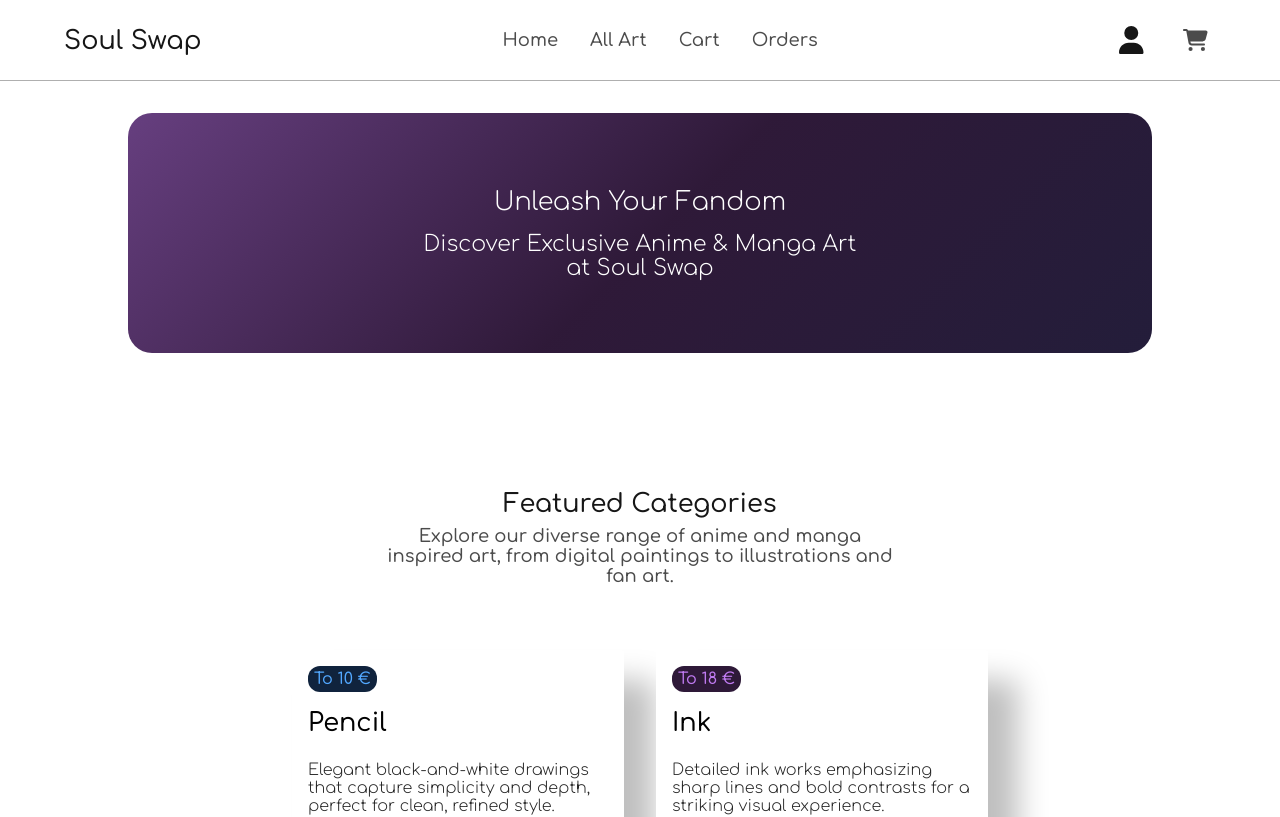
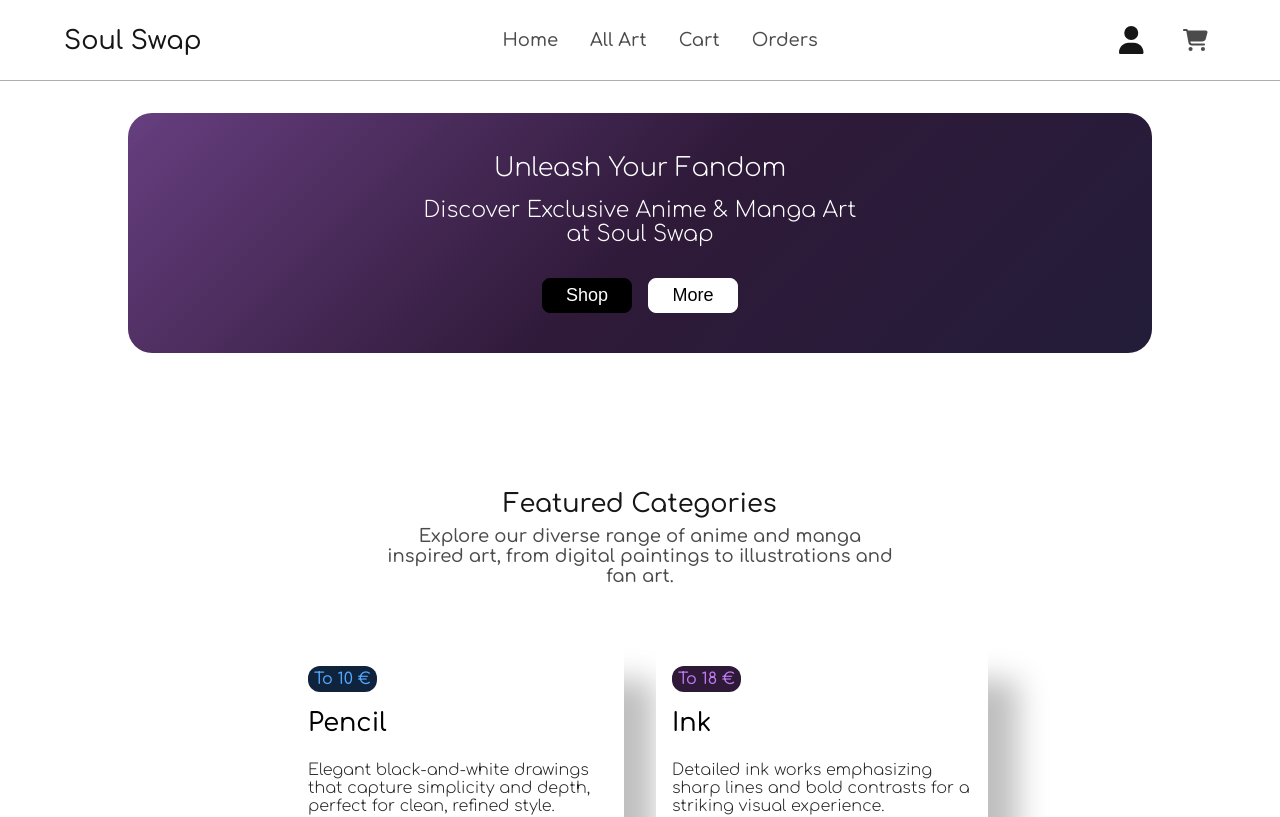
Before and after one commit to Takemyeye/SS-Vue, a Vue app in the folder client/: page / in a window 1280 px wide. Shown: the top 817 px of the page. Built offline with nearby package versions, Linux system fonts and the light colour scheme; no server answers.

Commit message:
Top Bar upgrade
added btn for navigation and for Ui Ux

```diff
--- a/client/src/components/home.vue
+++ b/client/src/components/home.vue
@@ -3,7 +3,7 @@
   <SiteHeader/>
   <main>
     <ContactUs v-if="tokenExists"/>
-    <TopBar/>
+    <TopBar />
     <FeaturedPanel/>
     <EmailPanel/>
     <OurProcess/>
--- a/client/src/components/homeUnit/emailComponent/leftPanel.vue
+++ b/client/src/components/homeUnit/emailComponent/leftPanel.vue
@@ -67,6 +67,7 @@ export default {
 .leftPanel {
   position: relative;
   width: 25%;
+
   height: 60vh;
   overflow: hidden;
   display: flex;
--- a/client/src/components/homeUnit/topBar.vue
+++ b/client/src/components/homeUnit/topBar.vue
@@ -5,19 +5,41 @@
       <h1>Unleash Your Fandom</h1>
       <h2>Discover Exclusive Anime & Manga Art at Soul Swap</h2>
     </div>
+    <div v-if="showContainer" class="container">
+      <router-link to="/shop">
+        <UiButton
+          style="min-width: 90px;"
+          buttonText="Shop"
+        />
+      </router-link>
+      <button class="btn">
+        <h3>More</h3>
+      </button>
+    </div>
   </div>
 </template>
 
 <script>
+import UiButton from '@/ui/button.vue';
+
 export default {
   name: 'TopBar',
+  components: {
+    UiButton
+  },
+  props: {
+    showContainer: {
+      type: Boolean,
+      default: true
+    }
+  }
 };
 </script>
 
 <style scoped>
 .topBar {
   width: 80%;
-  height: 30vh;
+  min-height: 30vh;
   position: relative;
   padding: 2rem 0;
   overflow: hidden;
@@ -25,6 +47,7 @@ export default {
   align-items: center;
   justify-content: center;
   flex-direction: column;
+  gap: 2rem;
   z-index: 1;
 }
 
@@ -70,6 +93,37 @@ export default {
   text-align: center;
 }
 
+.container {
+  width: 100%;
+  display: flex;
+  align-items: center;
+  justify-content: center;
+  flex-direction: row;
+  z-index: 1;
+  gap: 1rem;
+}
+
+.btn {
+  min-width: 90px;
+  border: 1px solid white;
+  border-radius: 8px;
+  background-color: white;
+  padding: 6px 10px;
+  cursor: pointer;
+  transition: 0.5s ease;
+  text-align: center;
+}
+
+.btn:hover {
+  background-color: rgba(216, 216, 216, 0.349);
+  border-color: rgba(216, 216, 216, 0.349);
+}
+
+.btn h3 {
+  color: black;
+  font-weight: lighter;
+}
+
 @keyframes gradient {
 	0% {
 		background-position: 0% 50%;
--- a/client/src/components/store/shop.vue
+++ b/client/src/components/store/shop.vue
@@ -3,7 +3,7 @@
     <SiteHeader />
     <div class="store">
       <ContactUs v-if="tokenExists" />
-      <TopBar />
+      <TopBar :showContainer="false" />
       <CatalogBlock @category-selected="handleCategorySelected" />
 
       <UiLoader v-if="loading" />
@@ -16,7 +16,6 @@
     </div>
   </div>
 </template>
-
 
 <script>
 import { ref, onMounted, computed } from 'vue';
```
